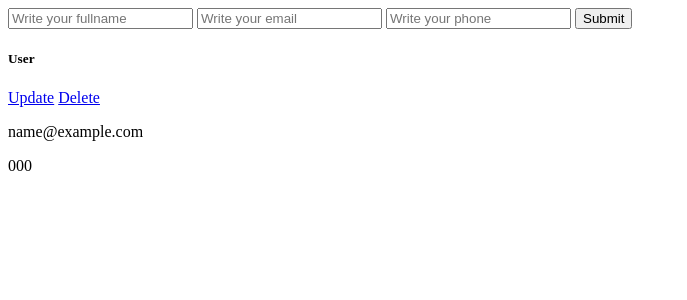
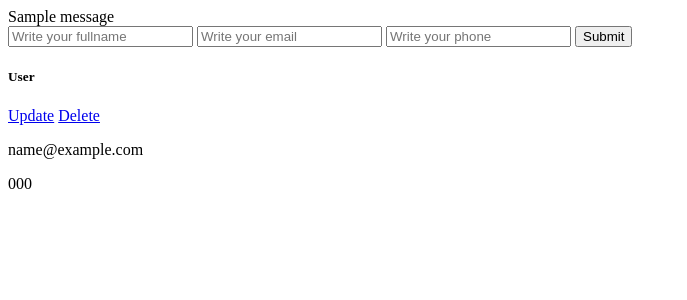
Before and after one commit to Acosta381/CRUD_Flask, a Flask app: page / in a window 1280 px wide. Shown: the top 300 px of the page, without its empty margins (0-687 px from the left). Run offline with Flask 3, Linux system fonts and the light colour scheme; tables that the repository leaves empty hold one stand-in row (values such as "Sample post"); one stand-in notice (Sample message) is shown.

Commit message:
Added flash messages for delete,update and add contacts

```diff
--- a/app.py
+++ b/app.py
@@ -5,6 +5,7 @@ from flask_sqlalchemy import SQLAlchemy
 
 app = Flask(__name__)
 
+app.secret_key = "secret key"
 app.config['SQLALCHEMY_DATABASE_URI'] = 'mysql+pymysql://root:superpaloman+12@localhost/contactsdb'
 app.config['SQLALCHEMY_TRACK_MODIFICATIONS'] = False
 
--- a/routes/contacts.py
+++ b/routes/contacts.py
@@ -1,4 +1,4 @@
-from flask import Blueprint, render_template, request, redirect, url_for
+from flask import Blueprint, render_template, request, redirect, url_for, flash
 from utils.db import db
 from models.contact import Contact
 
@@ -20,6 +20,8 @@ def add_contact():
     db.session.add(new_contact)
     db.session.commit()
 
+    flash("Contact added successfully!")
+
     return redirect(url_for('contacts.index'))
 
 @contacts.route('/update/<id>', methods=['GET','POST'])
@@ -33,6 +35,8 @@ def update(id):
 
         db.session.commit()
 
+        flash("Contact updated successfully!")
+
         return redirect(url_for('contacts.index'))
 
     else:
@@ -45,6 +49,8 @@ def delete(id):
     db.session.delete(contact)
     db.session.commit()
 
+    flash("Contact deleted successfully!")
+
     return redirect(url_for('contacts.index'))
 
 @contacts.route('/about')
--- a/templates/index.html
+++ b/templates/index.html
@@ -1,3 +1,7 @@
+{% for message in get_flashed_messages() %}
+  <div class="alert">{{ message }}</div>
+{% endfor %}
+
 <form action="/new" method="POST">
 
     <input type="text" name="fullname" placeholder="Write your fullname">
```
